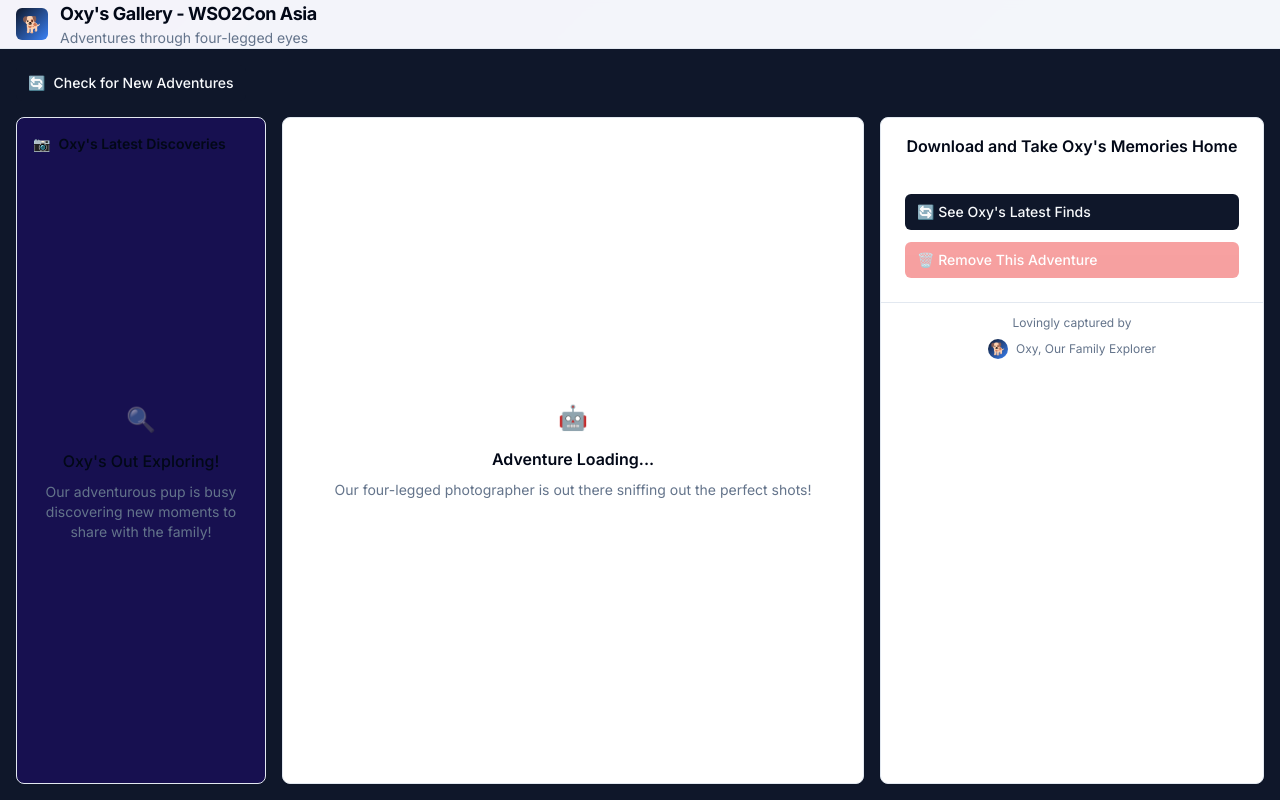
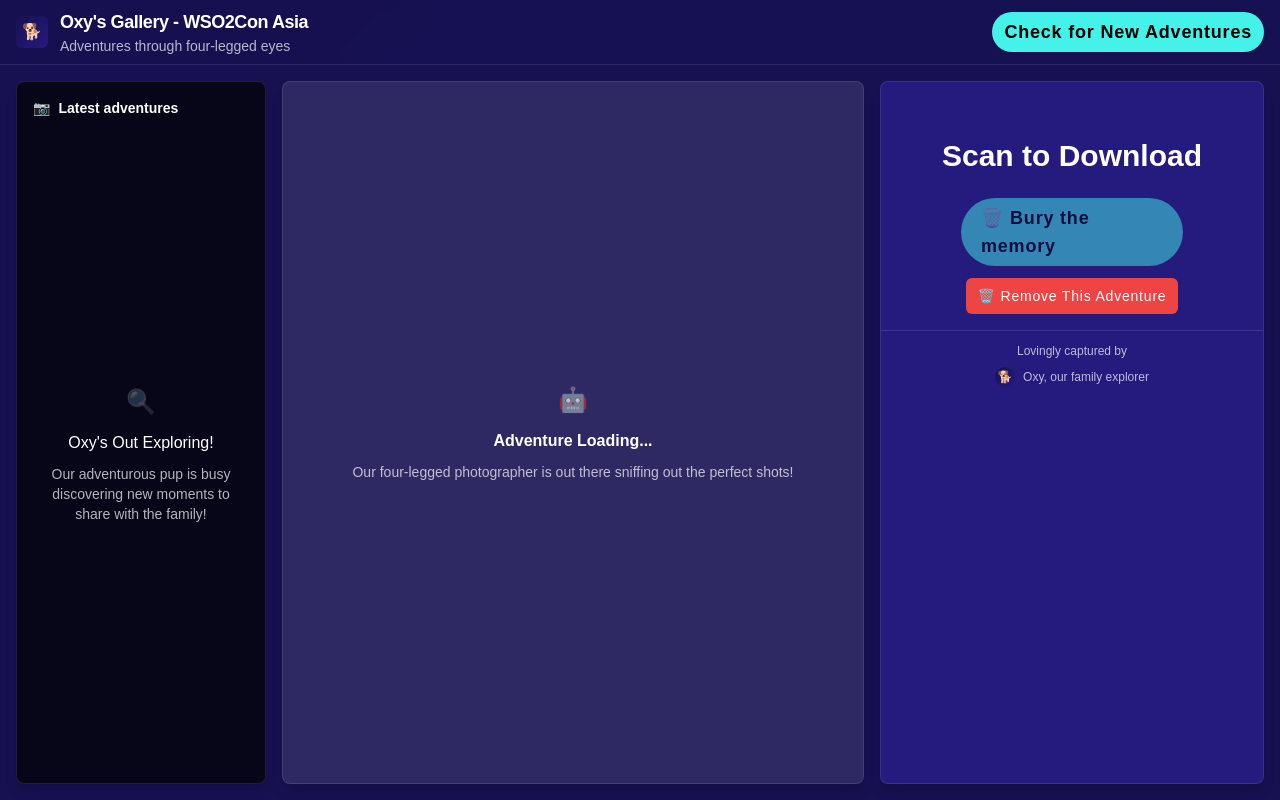
Before and after one commit to rtweera/unitree-gallery-service, a FastAPI app: page /gallery in a window 1280 px wide. Run offline with FastAPI, Linux system fonts and the light colour scheme; some libraries are stand-ins or nearby versions.

Commit message:
Refactor gallery styles and enhance UI elements for improved aesthetics and usability

```diff
--- a/templates/gallery.html
+++ b/templates/gallery.html
@@ -27,29 +27,16 @@
                 extend: {
                     fontFamily: {
                         'inter': ['Inter', 'sans-serif'],
+                        'ubuntu': ['Ubuntu', 'sans-serif'],
                     },
                     colors: {
-                        primary: {
-                            DEFAULT: 'hsl(222.2 47.4% 11.2%)',
-                            foreground: 'hsl(210 40% 98%)',
-                        },
-                        secondary: {
-                            DEFAULT: 'hsl(246, 66%, 19%)',
-                            foreground: 'hsl(222.2 47.4% 11.2%)',
-                        },
-                        accent: {
-                            DEFAULT: 'hsl(217.2 91.2% 59.8%)',
-                            foreground: 'hsl(210 40% 98%)',
-                        },
-                        muted: {
-                            DEFAULT: 'hsl(210 40% 96.1%)',
-                            foreground: 'hsl(215.4 16.3% 46.9%)',
-                        },
-                        border: 'hsl(214.3 31.8% 91.4%)',
-                        card: {
-                            DEFAULT: 'hsl(0 0% 100%)',
-                            foreground: 'hsl(222.2 84% 4.9%)',
-                        },
+                        white: '#FFFFFF',
+                        black: '#000000',
+                        accent: '#44F2E9',
+                        highlight: '#FF7300',
+                        'primary-grad': '#171152',
+                        secondary: '#070518',
+                        'tertiary-grad': '#251A7E',
                     },
                     animation: {
                         'spin-slow': 'spin 1s linear infinite',
@@ -86,11 +73,11 @@
     <style>
         /* Custom CSS for features not available in Tailwind utility classes */
         .gradient-primary {
-            background: linear-gradient(135deg, hsl(222.2 47.4% 11.2%), hsl(217.2 91.2% 59.8%));
+            background: linear-gradient(135deg, #171152, #251A7E);
         }
 
         .gradient-bg {
-            background: linear-gradient(135deg, #281b9d, #1b4b9d, #1b609d);
+            background: linear-gradient(135deg, #171152, #251A7E);
         }
 
         .image-overlay-gradient {
@@ -107,24 +94,24 @@
         }
 
         .custom-scrollbar::-webkit-scrollbar-track {
-            background: hsl(210 40% 96.1%);
+            background: rgba(255,255,255,0.1);
             border-radius: 2px;
         }
 
         .custom-scrollbar::-webkit-scrollbar-thumb {
-            background: hsl(215.4 16.3% 46.9% / 0.3);
+            background: rgba(255,255,255,0.3);
             border-radius: 2px;
             transition: all 0.3s cubic-bezier(0.4, 0, 0.2, 1);
         }
 
         .custom-scrollbar::-webkit-scrollbar-thumb:hover {
-            background: hsl(215.4 16.3% 46.9% / 0.5);
+            background: rgba(255,255,255,0.5);
         }
 
         /* Firefox scrollbar */
         .custom-scrollbar {
             scrollbar-width: thin;
-            scrollbar-color: hsl(215.4 16.3% 46.9% / 0.3) hsl(210 40% 96.1%);
+            scrollbar-color: rgba(255,255,255,0.3) rgba(255,255,255,0.1);
         }
 
         /* Modal overlay animation */
@@ -155,44 +142,49 @@
         .loading {
             width: 0.8rem;
             height: 0.8rem;
-            border: 2px solid hsl(214.3 31.8% 91.4%);
+            border: 2px solid rgba(255,255,255,0.3);
             border-radius: 50%;
-            border-top-color: hsl(222.2 47.4% 11.2%);
+            border-top-color: #44F2E9;
             animation: spin 1s linear infinite;
         }
     </style>
 </head>
-<body class="font-inter h-screen overflow-hidden gradient-bg text-card-foreground leading-relaxed flex flex-col">
+<body class="font-ubuntu overflow-hidden gradient-bg text-white leading-relaxed flex flex-col h-screen">
     <!-- Header -->
-    <header class="bg-white/95 backdrop-blur-sm border-b border-border flex-shrink-0 h-15">
-        <div class="h-full px-4 flex items-center justify-between">
+    <header class="bg-primary-grad/95 backdrop-blur-sm border-b border-white/10 flex-shrink-0 h-15">
+        <div class="h-full px-4 py-2 flex items-center justify-between">
             <div class="flex items-center gap-3">
                 <div class="w-8 h-8 gradient-primary rounded-md flex items-center justify-center text-base text-white">
                     🐕
                 </div>
                 <div>
-                    <h1 class="text-lg font-bold tracking-tight">Oxy's Gallery - WSO2Con Asia</h1>
-                    <p class="text-sm text-muted-foreground hidden sm:block">Adventures through four-legged eyes</p>
+                    <h1 class="text-lg font-bold tracking-tight text-white">Oxy's Gallery - WSO2Con Asia</h1>
+                    <p class="text-sm text-white/70 hidden sm:block">Adventures through four-legged eyes</p>
                 </div>
             </div>
-
+            <div class="flex items-center gap-3 font-semibold tracking-wider">
                 {% if images_exist %}
-            <div class="bg-secondary text-secondary-foreground px-2 py-1 rounded-lg text-xs font-medium hidden sm:block">
-                {{ image_urls|length }} Tail-Wagging Moments
+                <div class="text-white px-3 py-1.5 rounded-full text-lg hidden sm:block">
+                    {{ image_urls|length }} tail-wagging moments
                 </div>
                 {% endif %}
+                <div class="bg-accent text-black px-3 py-1.5 rounded-full text-lg hidden sm:block hover:cursor-pointer hover:text-white hover:bg-highlight transition-all duration-300" onclick="location.reload()" aria-label="Check for Oxy's new adventures">
+                    <span class="loading hidden" id="refreshSpinner"></span>
+                    <span id="refreshText2">Check for New Adventures</span>
+                </div>
+            </div>
         </div>
     </header>
 
     <!-- Delete Confirmation Modal -->
     <div class="modal-overlay fixed inset-0 bg-black/50 backdrop-blur-sm flex items-center justify-center z-50" id="deleteModal">
-        <div class="modal-content bg-card rounded-xl shadow-2xl max-w-md w-[90%] overflow-hidden">
+        <div class="modal-content bg-white rounded-xl shadow-2xl max-w-md w-[90%] overflow-hidden">
             <div class="p-6 pb-0 text-center">
                 <div class="w-16 h-16 bg-gradient-to-br from-red-100 to-red-200 rounded-full flex items-center justify-center mx-auto mb-4 text-2xl">
                     🗑️
                 </div>
-                <h3 class="text-lg font-semibold text-card-foreground mb-2">Remove Adventure?</h3>
-                <p class="text-sm text-muted-foreground">Are you sure you want to remove this precious memory from Oxy's collection?</p>
+                <h3 class="text-lg font-semibold text-black mb-2">Remove Adventure?</h3>
+                <p class="text-sm text-black/70">Are you sure you want to remove this precious memory from Oxy's collection?</p>
             </div>
             <div class="p-4 px-6">
                 <img id="modalImagePreview" class="w-full max-h-32 object-cover rounded-lg mb-4" src="" alt="Image to delete">
@@ -205,7 +197,7 @@
                 </div>
             </div>
             <div class="p-6 pt-0 flex gap-3 justify-end">
-                <button class="px-5 py-2.5 bg-secondary text-secondary-foreground border border-border rounded-lg font-medium text-sm hover:bg-muted transition-colors min-w-20 flex items-center justify-center gap-2" onclick="closeDeleteModal()">
+                <button class="px-5 py-2.5 bg-white text-black border border-black/20 rounded-lg font-medium text-sm hover:bg-highlight hover:text-white transition-colors min-w-20 flex items-center justify-center gap-2" onclick="closeDeleteModal()">
                     Keep Adventure
                 </button>
                 <button class="px-5 py-2.5 bg-red-600 text-white rounded-lg font-medium text-sm hover:bg-red-700 disabled:opacity-60 disabled:cursor-not-allowed transition-colors min-w-20 flex items-center justify-center gap-2" id="confirmDeleteBtn" onclick="confirmDelete()">
@@ -217,50 +209,42 @@
     </div>
 
     <!-- Main Content -->
-    <main class="flex-1 p-4 flex flex-col min-h-0 bg-primary">
-        <!-- Gallery Header -->
-        <div class="mb-4 flex flex-col items-start gap-2">
-            <button class="inline-flex items-center gap-2 px-3 py-2 bg-primary text-primary-foreground border-none rounded-md font-medium text-sm cursor-pointer transition-all duration-300 hover:bg-primary/90 hover:-translate-y-0.5 disabled:opacity-50 disabled:cursor-not-allowed disabled:transform-none" onclick="refreshGallery()" id="refreshBtn">
-                <span id="refreshIcon">🔄</span>
-                <span id="refreshText">Check for New Adventures</span>
-            </button>
-        </div>
-
+    <main class="flex-1 p-4 flex flex-col min-h-0 bg-primary-grad">
         <!-- Gallery Grid -->
         <div class="grid grid-cols-1 md:grid-cols-[220px_1fr_30vw] lg:grid-cols-[250px_1fr_30vw] gap-4 flex-1 min-h-0">
             <!-- Thumbnail Section -->
-            <div class="bg-card border border-border rounded-lg shadow-sm transition-all duration-300 overflow-hidden flex flex-col min-h-0 bg-secondary">
-                <div class="flex items-center gap-2 font-semibold text-sm px-4 pt-4 pb-2 flex-shrink-0">
+            <div class="bg-secondary border border-white/10 rounded-lg shadow-lg transition-all duration-300 overflow-hidden flex flex-col min-h-0">
+                <div class="flex items-center gap-2 font-semibold text-sm px-4 pt-4 pb-2 flex-shrink-0 text-white">
                     <span>📷</span>
-                    <span>Oxy's Latest Discoveries</span>
+                    <span>Latest adventures</span>
                 </div>
                 {% if images_exist %}
-                <div class="flex-1 px-4 pb-4 grid grid-cols-2 md:grid-cols-1 gap-2 overflow-y-auto min-h-0 custom-scrollbar">
+                <div class="flex-1 px-4 py-4 grid grid-cols-2 md:grid-cols-1 gap-2 overflow-y-auto min-h-0 custom-scrollbar">
                     {% for image_url in image_urls %}
-                    <div class="thumbnail relative cursor-pointer rounded-md overflow-visible transition-all duration-300 border-2 border-transparent hover:scale-105 hover:border-accent focus:outline-none focus:ring-2 focus:ring-primary focus:ring-offset-2 {% if loop.first %}selected border-primary shadow-primary/20 shadow-md{% endif %}"
+                    <div class="thumbnail relative cursor-pointer rounded-md overflow-hidden transition-all duration-300 border-2 border-transparent hover:scale-105 hover:border-accent focus:outline-none focus:ring-2 focus:ring-accent focus:ring-offset-2 {% if loop.first %}selected border-highlight shadow-highlight/20 shadow-md{% endif %}"
                          onclick="selectImage('{{ image_url }}')"
                          tabindex="0"
                          role="button"
                          aria-label="View Oxy's adventure {{ loop.index }}"
                          onkeydown="handleThumbnailKeydown(event, '{{ image_url }}')">
-                        <img src="/images/{{ image_url }}" alt="Oxy's discovery {{ loop.index }}" loading="lazy" class="w-full object-contain block">
-                        <div class="thumbnail-indicator absolute top-2 right-2 w-2 h-2 bg-primary rounded-full opacity-0 transition-all duration-300 {% if loop.first %}opacity-100{% endif %}"></div>
+                        <img src="/images/{{ image_url }}" alt="Oxy's discovery {{ loop.index }}" loading="lazy" class="w-full h-24 object-cover block overflow-visible">
+                        <div class="thumbnail-indicator absolute top-2 right-2 w-2 h-2 bg-accent rounded-full opacity-0 transition-all duration-300 {% if loop.first %}opacity-100{% endif %}"></div>
                     </div>
                     {% endfor %}
                 </div>
                 {% else %}
-                <div class="flex flex-col items-center justify-center h-full text-center text-muted-foreground p-4">
+                <div class="flex flex-col items-center justify-center h-full text-center text-white/70 p-4">
                     <div class="text-2xl mb-3 opacity-50">🔍</div>
-                    <p class="font-medium text-card-foreground mb-2">Oxy's Out Exploring!</p>
+                    <p class="font-medium text-white mb-2">Oxy's Out Exploring!</p>
                     <p class="text-sm">Our adventurous pup is busy discovering new moments to share with the family!</p>
                 </div>
                 {% endif %}
             </div>
 
             <!-- Main Image Display -->
-            <div class="bg-card border border-border rounded-lg shadow-sm transition-all duration-300 overflow-hidden flex flex-col min-h-0">
+            <div class="bg-white/10 border border-white/10 rounded-lg shadow-lg transition-all duration-300 overflow-hidden flex flex-col min-h-0">
                 {% if images_exist %}
-                <div class="relative flex-1 m-4 rounded-lg overflow-hidden bg-gray-50 min-h-0 flex items-center justify-center group">
+                <div class="relative flex-1 m-4 rounded-lg overflow-hidden bg-white/5 min-h-0 flex items-center justify-center group">
                     <img id="mainImage" src="/images/{{ image_urls[0] }}" alt="Oxy's selected adventure" class="w-full h-full object-contain block">
                     <div class="image-overlay-gradient absolute inset-0 opacity-0 group-hover:opacity-100 transition-all duration-300 flex items-end p-4">
                         <div class="text-white">
@@ -270,44 +254,44 @@
                     </div>
                 </div>
                 {% else %}
-                <div class="flex flex-col items-center justify-center h-full text-center text-muted-foreground p-4">
+                <div class="flex flex-col items-center justify-center h-full text-center text-white/70 p-4">
                     <div class="text-2xl mb-3">🤖</div>
-                    <h3 class="font-semibold text-card-foreground mb-2">Adventure Loading...</h3>
+                    <h3 class="font-semibold text-white mb-2">Adventure Loading...</h3>
                     <p class="text-sm">Our four-legged photographer is out there sniffing out the perfect shots!</p>
                 </div>
                 {% endif %}
             </div>
 
             <!-- QR Code & Download Section -->
-            <div class="bg-card border border-border rounded-lg shadow-sm transition-all duration-300 overflow-hidden flex flex-col min-h-0">
-                <div class="px-4 pt-4 pb-2 text-center flex-shrink-0">
-                    <h3 class="font-semibold text-base mb-1 text-3xl">Download and Take Oxy's Memories Home</h3>
-
+            <div class="bg-tertiary-grad border border-white/10 rounded-lg shadow-lg transition-all duration-300 overflow-hidden flex flex-col min-h-0">
+                <div class="px-4 pt-4 pb-2 mt-10 text-center flex-shrink-0">
+                    <h3 class="font-ubuntu font-bold text-3xl text-white">Scan to Download</h3>
                 </div>
 
                 {% if images_exist %}
                 <div class="flex-1 flex flex-col justify-center items-center p-4 min-h-0">
-    <img id="qrImage" src="/qr/{{ image_urls[0]|basename }}" alt="QR Code to keep Oxy's adventures" class="w-84 h-84 bg-muted rounded-xl block p-2 object-contain shadow-lg">
-
+                    <div class="bg-white rounded-xl p-4 shadow-lg">
+                        <img id="qrImage" src="/qr/{{ image_urls[0]|basename }}" alt="QR Code to keep Oxy's adventures" class="w-full h-full block object-contain">
+                    </div>
                 </div>
                 {% endif %}
 
-                <div class="flex flex-col gap-3 p-6 flex-shrink-0">
-                    <button class="inline-flex items-center gap-2 px-3 py-2 bg-primary text-primary-foreground border-none rounded-md font-medium text-sm cursor-pointer transition-all duration-300 hover:bg-primary/90 hover:-translate-y-0.5" onclick="location.reload()" aria-label="Check for Oxy's new adventures">
-                        <span class="loading hidden" id="refreshSpinner"></span>
-                        <span id="refreshText2">🔄 See Oxy's Latest Finds</span>
-                    </button>
+                <div class="flex flex-col gap-3 px-20 flex-shrink-0 items-center justify-center py-4 font-semibold tracking-wider">
+                    <div class="bg-accent text-black px-5 py-1.5 rounded-full text-lg hidden sm:block hover:cursor-pointer hover:text-white hover:bg-highlight transition-all duration-300 w-fit" onclick="deleteCurrentImage()" aria-label="Delete current image" id="deleteBtn">
+                        <span class="loading hidden" id="deleteSpinner"></span>
+                        <span id="refreshText2">🗑️ Bury the memory</span>
+                    </div>
                     <button class="inline-flex items-center gap-2 px-3 py-2 bg-red-500 text-white border-none rounded-md font-medium text-sm cursor-pointer transition-all duration-300 hover:bg-red-600 hover:-translate-y-0.5 disabled:opacity-50 disabled:cursor-not-allowed disabled:transform-none" onclick="deleteCurrentImage()" id="deleteBtn" aria-label="Delete current image">
                         <span class="loading hidden" id="deleteSpinner"></span>
                         <span id="deleteText">🗑️ Remove This Adventure</span>
                     </button>
                 </div>
 
-                <div class="px-4 py-3 border-t border-border text-xs text-muted-foreground text-center flex-shrink-0">
+                <div class="px-4 py-3 border-t border-white/10 text-xs text-white/70 text-center flex-shrink-0">
                     <p>Lovingly captured by</p>
                     <div class="flex items-center justify-center gap-2 mt-2">
                         <div class="w-5 h-5 gradient-primary rounded-full flex items-center justify-center text-xs text-white">🐕</div>
-                        <span>Oxy, Our Family Explorer</span>
+                        <span>Oxy, our family explorer</span>
                     </div>
                 </div>
             </div>
@@ -386,7 +370,7 @@
 
         // Update selected thumbnail style
         document.querySelectorAll('.thumbnail').forEach(el => {
-            el.classList.remove('selected', 'border-primary', 'shadow-primary/20', 'shadow-md');
+            el.classList.remove('selected', 'border-highlight', 'shadow-highlight/20', 'shadow-md');
             el.classList.add('border-transparent');
             el.setAttribute('aria-pressed', 'false');
             const indicator = el.querySelector('.thumbnail-indicator');
@@ -401,7 +385,7 @@
         thumbnails.forEach(el => {
             if (el.src.includes('/images/' + imageUrl)) {
                 const thumbnail = el.parentElement;
-                thumbnail.classList.add('selected', 'border-primary', 'shadow-primary/20', 'shadow-md');
+                thumbnail.classList.add('selected', 'border-highlight', 'shadow-highlight/20', 'shadow-md');
                 thumbnail.classList.remove('border-transparent');
                 thumbnail.setAttribute('aria-pressed', 'true');
                 const indicator = thumbnail.querySelector('.thumbnail-indicator');
```
Lines whose indentation alone changed are shown as unchanged.
